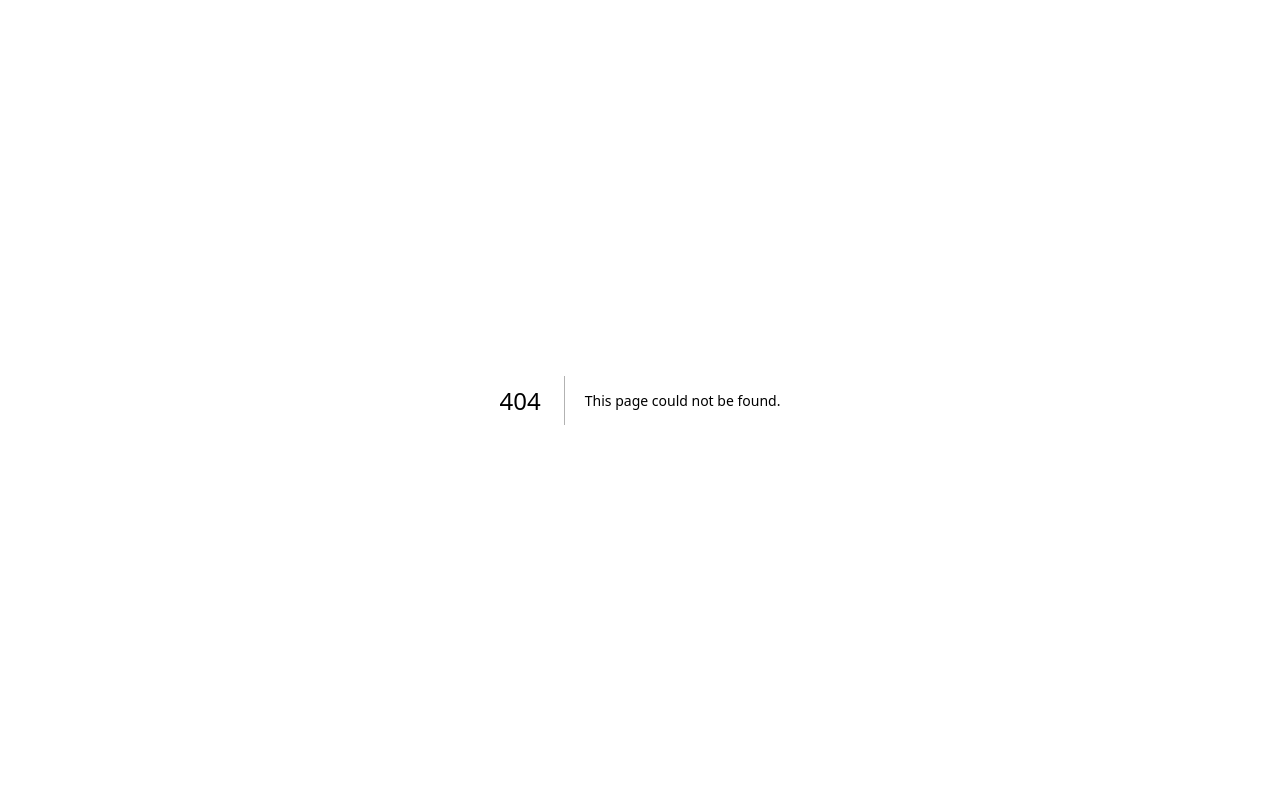
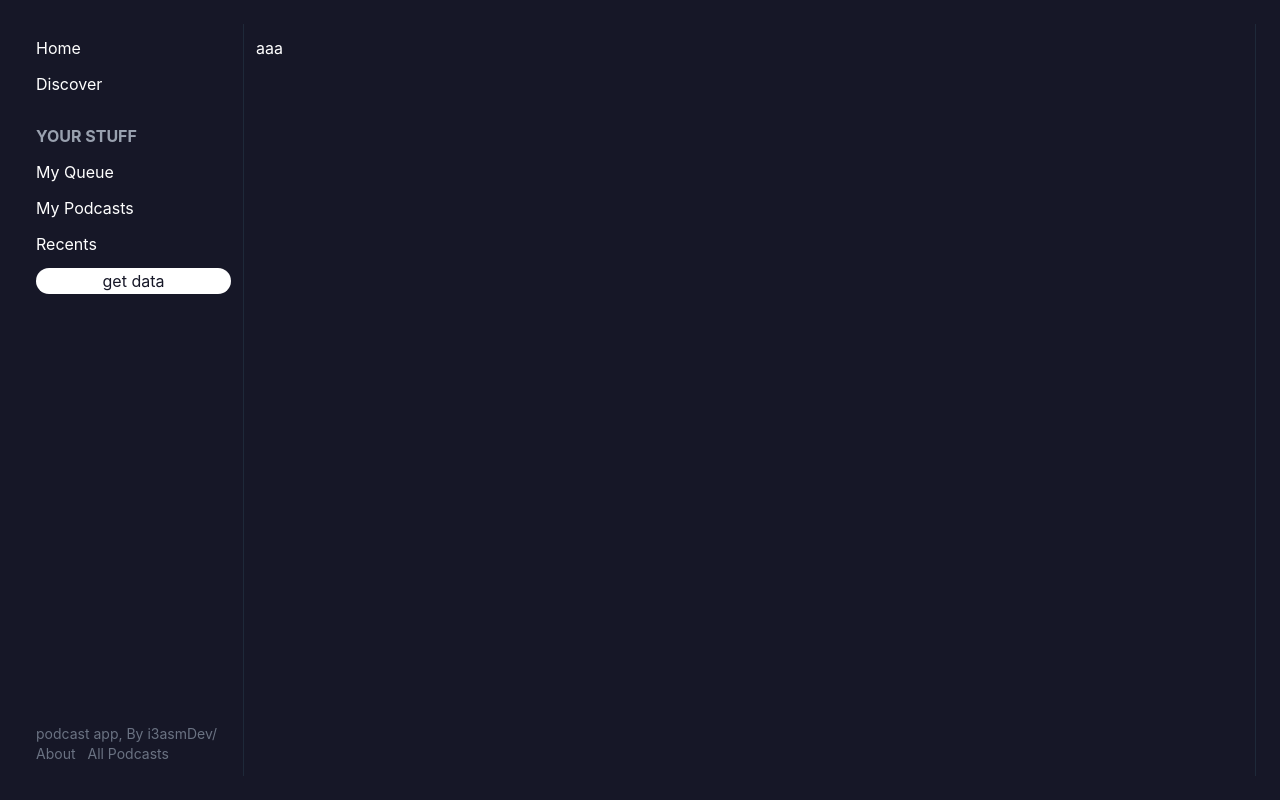
Before and after one commit to i3asm/thmanyah-FE, a Next.js app: page /search in a window 1280 px wide. Before the commit this address had no page. Built offline with nearby package versions, Linux system fonts and the light colour scheme.

Commit message:
ADD: basic layout, figuring my way

```diff
--- a/src/app/layout.tsx
+++ b/src/app/layout.tsx
@@ -1,9 +1,10 @@
 import type {Metadata} from "next";
 import "./globals.css";
+import SideBar from "@/components/sideBar/SideBar";
 
 export const metadata: Metadata = {
-  title: "Create Next App",
-  description: "Generated by create next app",
+  title: "podcast App",
+  description: "For thmanyah assignment",
 };
 
 export default function RootLayout({
@@ -14,7 +15,13 @@ export default function RootLayout({
   return (
       <html lang="en">
       <body>
-      {children}
+      <div className="grid grid-cols-[220px_1fr] p-6 min-h-screen">
+
+        <SideBar></SideBar>
+
+        {children}
+
+      </div>
       </body>
       </html>
   );
--- a/src/app/page.tsx
+++ b/src/app/page.tsx
@@ -1,103 +1,7 @@
-import Image from "next/image";
-
 export default function Home() {
   return (
-    <div className="font-sans grid grid-rows-[20px_1fr_20px] items-center justify-items-center min-h-screen p-8 pb-20 gap-16 sm:p-20">
-      <main className="flex flex-col gap-[32px] row-start-2 items-center sm:items-start">
-        <Image
-          className="dark:invert"
-          src="/next.svg"
-          alt="Next.js logo"
-          width={180}
-          height={38}
-          priority
-        />
-        <ol className="font-mono list-inside list-decimal text-sm/6 text-center sm:text-left">
-          <li className="mb-2 tracking-[-.01em]">
-            Get started by editing{" "}
-            <code className="bg-black/[.05] dark:bg-white/[.06] font-mono font-semibold px-1 py-0.5 rounded">
-              src/app/page.tsx
-            </code>
-            .
-          </li>
-          <li className="tracking-[-.01em]">
-            Save and see your changes instantly.
-          </li>
-        </ol>
-
-        <div className="flex gap-4 items-center flex-col sm:flex-row">
-          <a
-            className="rounded-full border border-solid border-transparent transition-colors flex items-center justify-center bg-foreground text-background gap-2 hover:bg-[#383838] dark:hover:bg-[#ccc] font-medium text-sm sm:text-base h-10 sm:h-12 px-4 sm:px-5 sm:w-auto"
-            href="https://vercel.com/new?utm_source=create-next-app&utm_medium=appdir-template-tw&utm_campaign=create-next-app"
-            target="_blank"
-            rel="noopener noreferrer"
-          >
-            <Image
-              className="dark:invert"
-              src="/vercel.svg"
-              alt="Vercel logomark"
-              width={20}
-              height={20}
-            />
-            Deploy now
-          </a>
-          <a
-            className="rounded-full border border-solid border-black/[.08] dark:border-white/[.145] transition-colors flex items-center justify-center hover:bg-[#f2f2f2] dark:hover:bg-[#1a1a1a] hover:border-transparent font-medium text-sm sm:text-base h-10 sm:h-12 px-4 sm:px-5 w-full sm:w-auto md:w-[158px]"
-            href="https://nextjs.org/docs?utm_source=create-next-app&utm_medium=appdir-template-tw&utm_campaign=create-next-app"
-            target="_blank"
-            rel="noopener noreferrer"
-          >
-            Read our docs
-          </a>
-        </div>
-      </main>
-      <footer className="row-start-3 flex gap-[24px] flex-wrap items-center justify-center">
-        <a
-          className="flex items-center gap-2 hover:underline hover:underline-offset-4"
-          href="https://nextjs.org/learn?utm_source=create-next-app&utm_medium=appdir-template-tw&utm_campaign=create-next-app"
-          target="_blank"
-          rel="noopener noreferrer"
-        >
-          <Image
-            aria-hidden
-            src="/file.svg"
-            alt="File icon"
-            width={16}
-            height={16}
-          />
-          Learn
-        </a>
-        <a
-          className="flex items-center gap-2 hover:underline hover:underline-offset-4"
-          href="https://vercel.com/templates?framework=next.js&utm_source=create-next-app&utm_medium=appdir-template-tw&utm_campaign=create-next-app"
-          target="_blank"
-          rel="noopener noreferrer"
-        >
-          <Image
-            aria-hidden
-            src="/window.svg"
-            alt="Window icon"
-            width={16}
-            height={16}
-          />
-          Examples
-        </a>
-        <a
-          className="flex items-center gap-2 hover:underline hover:underline-offset-4"
-          href="https://nextjs.org?utm_source=create-next-app&utm_medium=appdir-template-tw&utm_campaign=create-next-app"
-          target="_blank"
-          rel="noopener noreferrer"
-        >
-          <Image
-            aria-hidden
-            src="/globe.svg"
-            alt="Globe icon"
-            width={16}
-            height={16}
-          />
-          Go to nextjs.org →
-        </a>
-      </footer>
-    </div>
+      <div className="">
+        Nothing in here!
+      </div>
   );
 }
--- /dev/null
+++ b/src/app/search/page.tsx
@@ -0,0 +1,7 @@
+export default function SearchPage() {
+  return (
+      <div className="flex flex-col justify-between gap-6 p-3 border-r-gray-800 border-r">
+        aaa
+      </div>
+  );
+}
--- /dev/null
+++ b/src/components/sideBar/SideBar.tsx
@@ -0,0 +1,57 @@
+export default function SideBar() {
+  return (
+      <div className="flex flex-col justify-between gap-6 p-3 border-r-gray-800 border-r">
+
+        <div className="navigation flex flex-col gap-3">
+          <div className="menu-item">
+            <a className="menu-link" href="">
+              <i className="fas fa-home"></i>
+              Home
+            </a>
+          </div>
+          <div className="menu-item">
+            <a className="menu-link" href="">
+              <i className="fas fa-spaceship"></i>
+              Discover
+            </a>
+          </div>
+
+          <div className="pt-4 font-bold text-gray-400">YOUR STUFF</div>
+          <div className="menu-item flex flex-col gap-3">
+            <a className="menu-link" href="">
+              <i className="fas fa-stack"></i>
+              My Queue
+            </a>
+          </div>
+          <div className="menu-item">
+            <a className="menu-link" href="">
+              <i className="fas fa-squares"></i>
+              My Podcasts
+            </a>
+          </div>
+          <div className="menu-item">
+            <a className="menu-link" href="">
+              <i className="fas fa-clock"></i>
+              Recents
+            </a>
+          </div>
+          <a
+              className="rounded-full border border-solid border-transparent transition-colors flex items-center justify-center bg-foreground text-background "
+              href="https://vercel.com/new?utm_source=create-next-app&utm_medium=appdir-template-tw&utm_campaign=create-next-app"
+              target="_blank"
+              rel="noopener noreferrer"
+          >
+            get data
+          </a>
+        </div>
+
+        <div className="footer  text-gray-500 text-sm">
+          podcast app, By <a className="hover:underline" href="https://x.com/i3asmDev">i3asmDev</a>/
+          <div className="flex gap-3">
+            <a className="hover:underline" href="#">About</a>
+            <a className="hover:underline" href="#">All Podcasts</a>
+          </div>
+        </div>
+      </div>
+  );
+}
```
